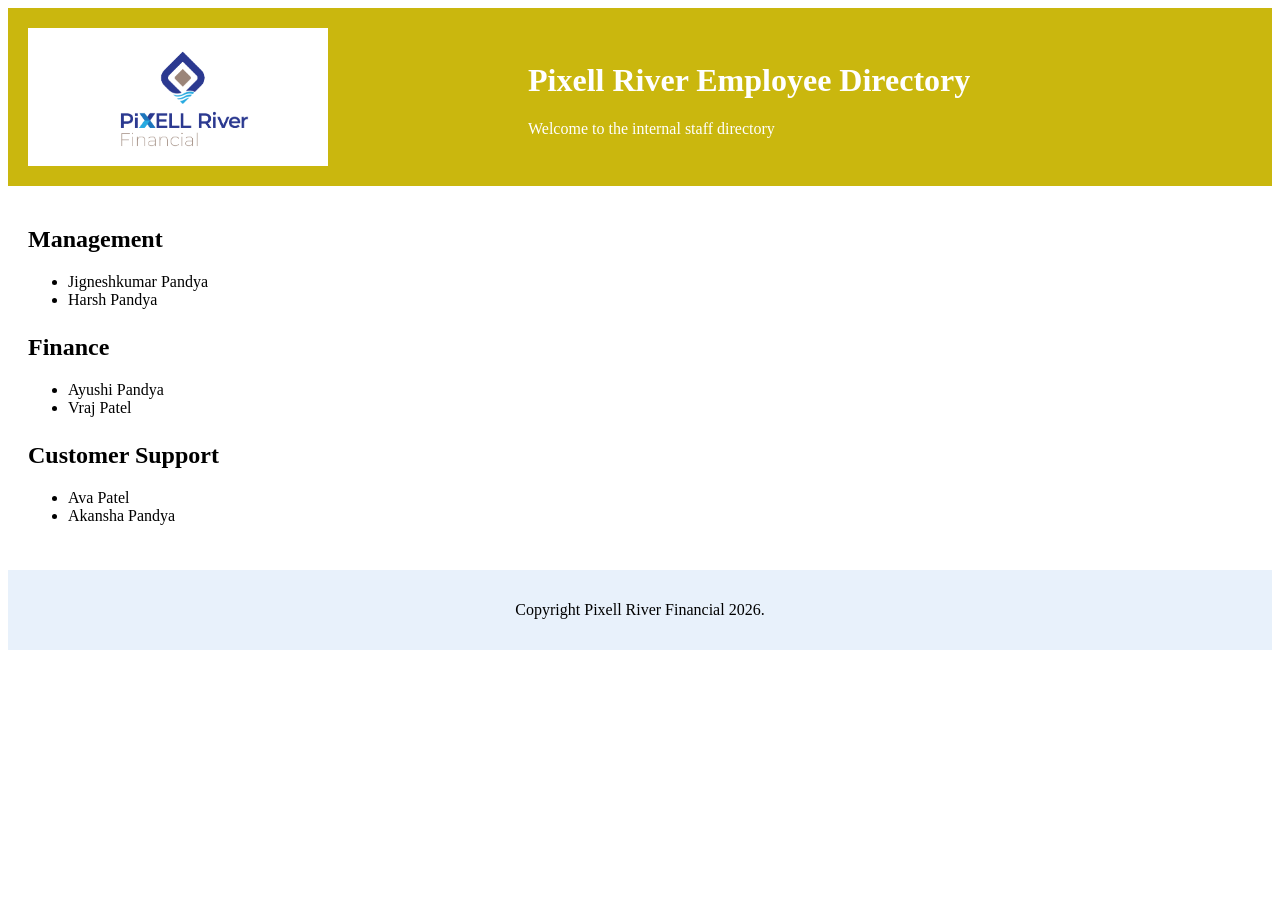
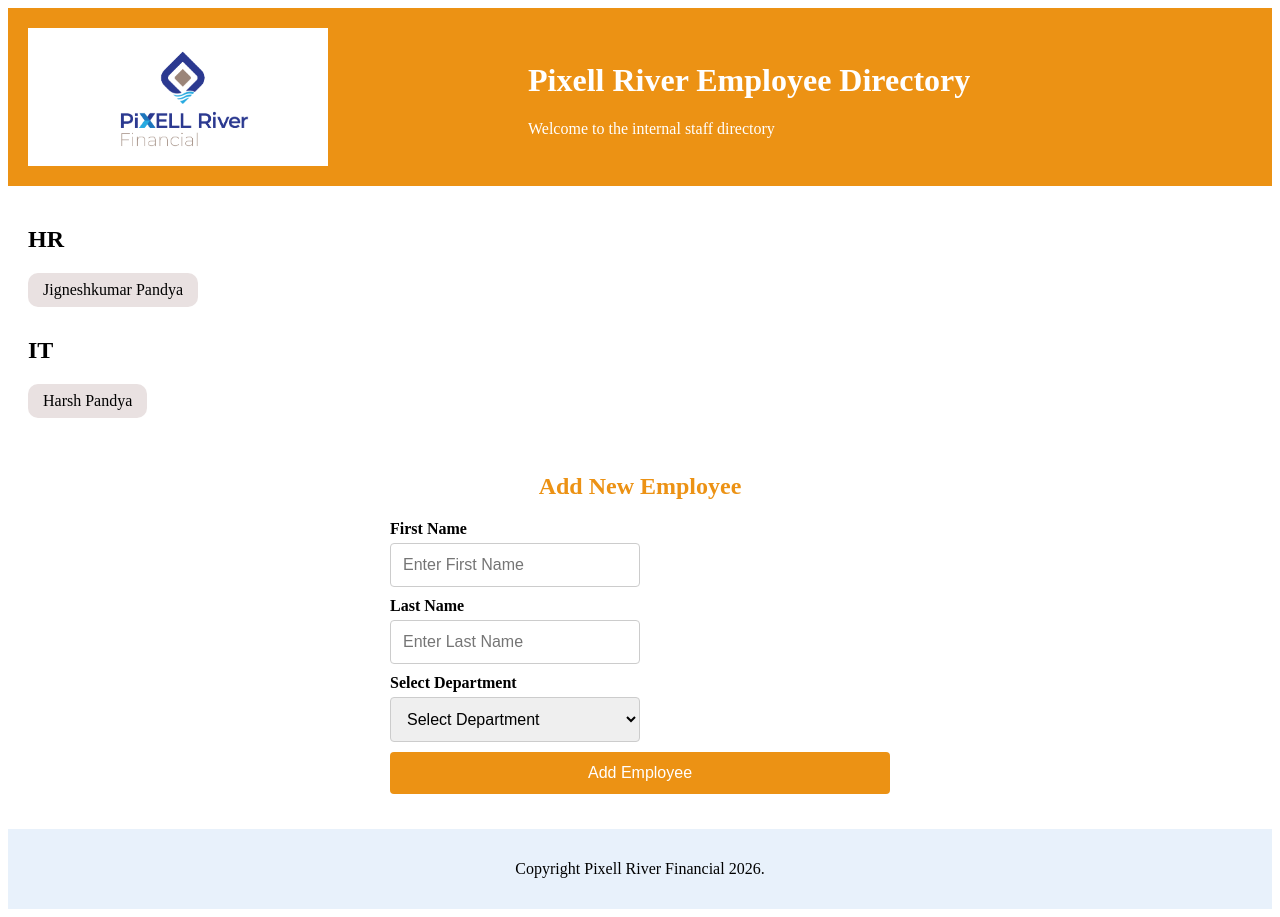
Before and after one commit to Harsh-rrc/4002-Full-Stack-Lab, a React (Vite) app in the folder pixell-river-react/: page / in a window 1280 px wide. Before the commit the page ends 800 px from the top, so only its background shows below. Built offline with nearby package versions, Linux system fonts and the light colour scheme.

Commit message:
Added everthings which is needed to completed the lab and some file are also updated.

```diff
--- a/pixell-river-react/package.json
+++ b/pixell-river-react/package.json
@@ -5,7 +5,7 @@
   "type": "module",
   "scripts": {
     "dev": "vite",
-    "build": "vite build",
+    "build": "tsc -b && vite build",
     "lint": "eslint .",
     "preview": "vite preview"
   },
--- a/pixell-river-react/src/App.tsx
+++ b/pixell-river-react/src/App.tsx
@@ -1,17 +1,45 @@
-import Header from "./components/header";
+import { useState } from "react";
+import Header from "./components/Header";
 import Footer from "./components/Footer";
 import Department from "./components/Department";
-import { departments } from "./data/departments";
+import AddEmployeeForm from "./components/AddEmployeeForm";
+
+import type { Department as DepartmentType } from "./interfaces/Department";
+import { departments as initialDepartments } from "./data/departments";
 
 const App = () => {
+  const [departments, setDepartments] =
+  useState<DepartmentType[]>(initialDepartments);
+
+  const addEmployee = (firstName, lastName, departmentName) => {
+  setDepartments(prev =>
+    prev.map(dept =>
+      dept.name === departmentName
+        ? {
+            ...dept,
+            employees: [
+              ...dept.employees,
+              { firstName, lastName }
+            ]
+          }
+        : dept
+    )
+  );
+};
+
   return (
     <>
       <Header />
 
       <main style={{ padding: "20px" }}>
-        {departments.map((dept, index) => (
-          <Department key={index} department={dept} />
-        ))}
+        {departments.map(dept => (
+    <Department key={dept.name} department={dept} />
+    ))}
+
+        <AddEmployeeForm
+          departments={departments}
+          onAddEmployee={addEmployee}
+        />
       </main>
 
       <Footer />
--- /dev/null
+++ b/pixell-river-react/src/components/AddEmployeeForm.tsx
@@ -0,0 +1,117 @@
+import { useState } from "react";
+import type { Department } from "../interfaces/Department";
+
+interface Props {
+  departments: Department[];
+  onAddEmployee: (
+    firstName: string,
+    lastName: string,
+    departmentName: string
+  ) => void;
+}
+
+const AddEmployeeForm = ({ departments, onAddEmployee }: Props) => {
+  const [firstName, setFirstName] = useState("");
+  const [lastName, setLastName] = useState("");
+  const [department, setDepartment] = useState("");
+
+  const handleSubmit = (e: React.FormEvent) => {
+    e.preventDefault();
+
+    if (firstName.trim().length < 3) {
+    setError("First name must be at least 3 characters");
+    return;
+}
+
+    onAddEmployee(firstName, lastName, department);
+
+    setFirstName("");
+    setLastName("");
+    setDepartment("");
+  };
+
+  return (
+    <div style={{ maxWidth: '500px', margin: '10px auto', padding: '5px' }}>
+      <h2 style={{ textAlign: 'center', color: '#ec9214', marginBottom: '20px' }}>Add New Employee</h2>
+      <form onSubmit={handleSubmit} style={{ display: 'grid', gap: '10px' }}>
+        <div>
+          <label htmlFor="firstName" style={{ display: 'block', marginBottom: '5px', fontWeight: 'bold' }}>First Name</label>
+          <input
+            id="firstName"
+            value={firstName}
+            onChange={e => setFirstName(e.target.value)}
+            placeholder="Enter First Name"
+            style={{
+              width: '50%',
+              padding: '12px',
+              fontSize: '16px',
+              border: '1px solid #ccc',
+              borderRadius: '4px',
+              boxSizing: 'border-box'
+            }}
+          />
+        </div>
+
+        <div>
+          <label htmlFor="lastName" style={{ display: 'block', marginBottom: '5px', fontWeight: 'bold' }}>Last Name</label>
+          <input
+            id="lastName"
+            value={lastName}
+            onChange={e => setLastName(e.target.value)}
+            placeholder="Enter Last Name"
+            style={{
+              width: '50%',
+              padding: '12px',
+              fontSize: '16px',
+              border: '1px solid #ccc',
+              borderRadius: '4px',
+              boxSizing: 'border-box'
+            }}
+          />
+        </div>
+
+        <div>
+          <label htmlFor="department" style={{ display: 'block', marginBottom: '5px', fontWeight: 'bold' }}>Select Department</label>
+          <select
+            id="department"
+            value={department}
+            onChange={e => setDepartment(e.target.value)}
+            style={{
+              width: '50%',
+              padding: '12px',
+              fontSize: '16px',
+              border: '1px solid #ccc',
+              borderRadius: '4px',
+              boxSizing: 'border-box'
+            }}
+          >
+            <option value="">Select Department</option>
+            {departments.map(dept => (
+              <option key={dept.name} value={dept.name}>
+                {dept.name}
+              </option>
+            ))}
+          </select>
+        </div>
+
+        <button
+          type="submit"
+          style={{
+            padding: '12px 24px',
+            fontSize: '16px',
+            backgroundColor: '#ec9214',
+            color: 'white',
+            border: 'none',
+            borderRadius: '4px',
+            cursor: 'pointer',
+            alignSelf: 'start'
+          }}
+        >
+          Add Employee
+        </button>
+      </form>
+    </div>
+  );
+};
+
+export default AddEmployeeForm;
--- a/pixell-river-react/src/components/Department.tsx
+++ b/pixell-river-react/src/components/Department.tsx
@@ -6,15 +6,15 @@ interface Props {
 
 const Department = ({ department }: Props) => {
   return (
-    <section style={{ marginBottom: "25px" }}>
+    <section style={{ marginBottom: "30px" }}>
       <h2>{department.name}</h2>
-      <ul>
+      <div style={{ display: "flex", flexWrap: "wrap", gap: "15px" }}>
         {department.employees.map((emp, index) => (
-          <li key={index}>
+          <span key={index} style={{ padding: "8px 15px", backgroundColor: "#e9e1e1", borderRadius: "10px" }}>
             {emp.firstName} {emp.lastName}
-          </li>
+          </span>
         ))}
-      </ul>
+      </div>
     </section>
   );
 };
--- a/pixell-river-react/src/components/header.tsx
+++ b/pixell-river-react/src/components/header.tsx
@@ -1,6 +1,6 @@
 const Header = () => {
   return (
-    <header style={{ display: "flex", alignItems: "center", padding: "20px", backgroundColor: "#cab70e", color: "white" }}>
+    <header style={{ display: "flex", alignItems: "center", padding: "20px", backgroundColor: "#ec9214", color: "white" }}>
       <img src="/logo.png" alt="Pixell River Logo" style={{ width: "300px", marginRight: "200px" }} />
       <div>
         <h1>Pixell River Employee Directory</h1>
--- a/pixell-river-react/src/data/departments.ts
+++ b/pixell-river-react/src/data/departments.ts
@@ -2,24 +2,15 @@ import type { Department } from "../interfaces/Department";
 
 export const departments: Department[] = [
   {
-    name: "Management",
+    name: "HR",
     employees: [
-      { firstName: "Jigneshkumar", lastName: "Pandya" },
-      { firstName: "Harsh", lastName: "Pandya" }
+      { firstName: "Jigneshkumar", lastName: "Pandya" }
     ]
   },
   {
-    name: "Finance",
+    name: "IT",
     employees: [
-      { firstName: "Ayushi", lastName: "Pandya" },
-      { firstName: "Vraj", lastName: "Patel" }
-    ]
-  },
-  {
-    name: "Customer Support",
-    employees: [
-      { firstName: "Ava", lastName: "Patel" },
-      { firstName: "Akansha", lastName: "Pandya" }
+      { firstName: "Harsh", lastName: "Pandya" }
     ]
   }
 ];
--- a/pixell-river-react/src/interfaces/Department.ts
+++ b/pixell-river-react/src/interfaces/Department.ts
@@ -1,4 +1,7 @@
-import type { Employee } from "./Employee";
+export interface Employee {
+  firstName: string;
+  lastName: string;
+}
 
 export interface Department {
   name: string;
--- a/pixell-river-react/tsconfig.json
+++ b/pixell-river-react/tsconfig.json
@@ -19,5 +19,5 @@
     "noFallthroughCasesInSwitch": true,
     "noUncheckedSideEffectImports": true
   },
-  "include": ["src"]
+  "include": ["src/**/*"]
 }
```
